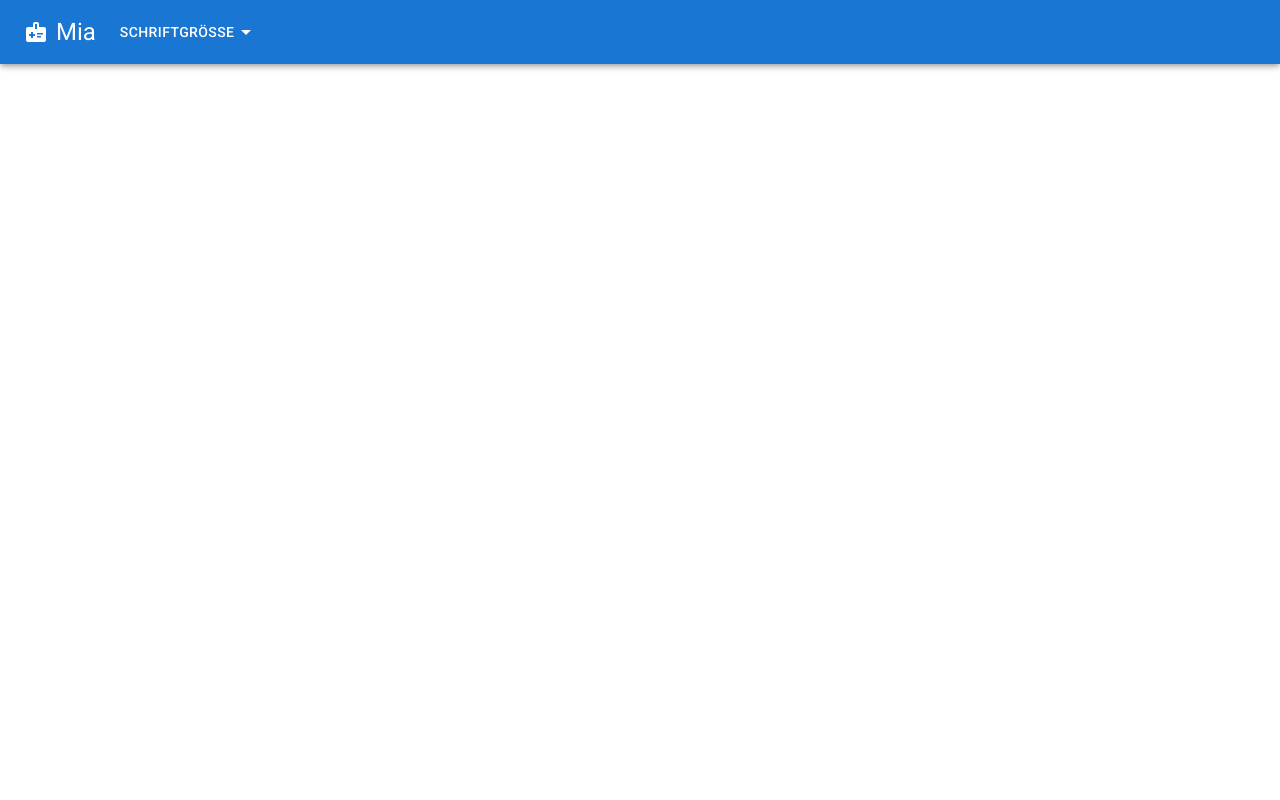
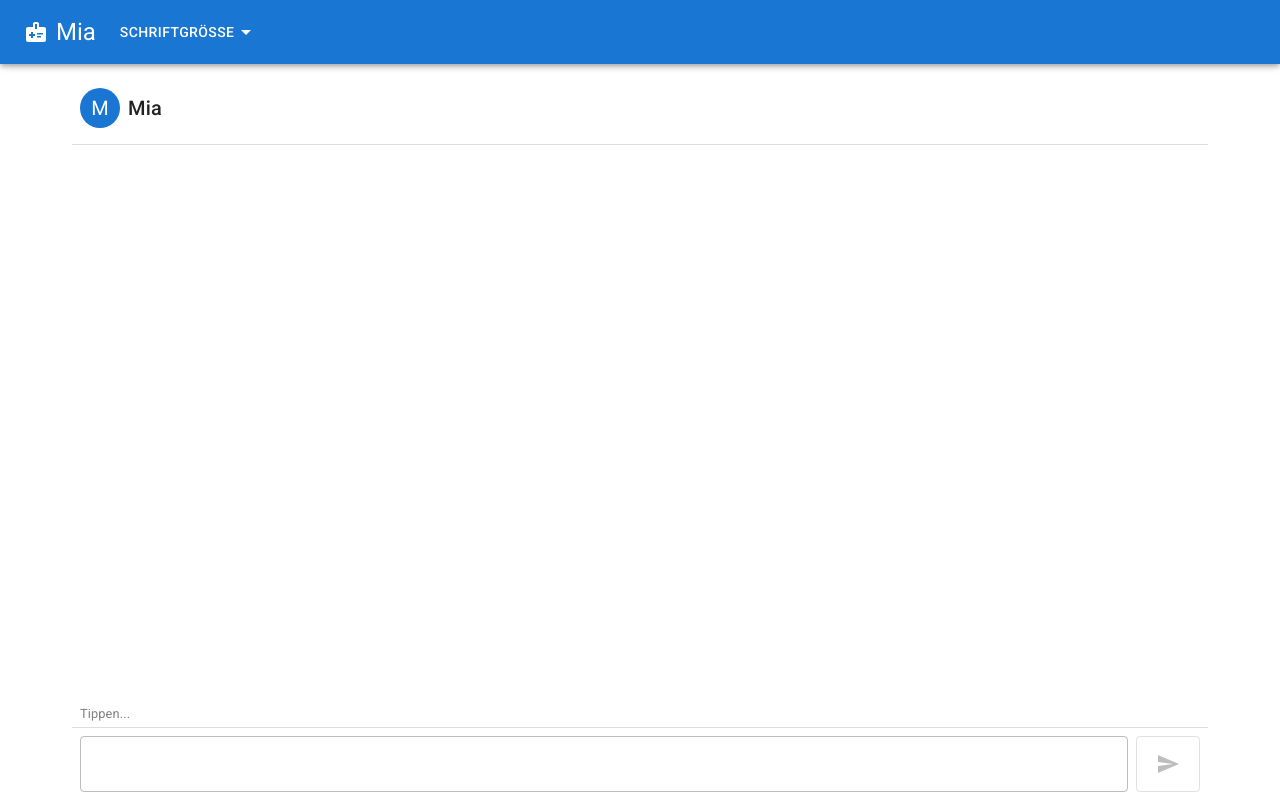
Before and after one commit to innosuisse-smaragd/dmia, a React (Vite) app in the folder src/main/js/: page / in a window 1280 px wide. Built offline with nearby package versions, Linux system fonts and the light colour scheme.

Commit message:
add basic html for authentication

```diff
--- a/src/main/js/src/components/Chat/Chat.jsx
+++ b/src/main/js/src/components/Chat/Chat.jsx
@@ -372,7 +372,6 @@ function Chat() {
 
   return (
     <Stack sx={{ width: "100%", maxWidth: 1200, px: 4 }}>
-      {/* ----- Chat Header ----- */}
       <ChatHeader />
 
       {/* ----- Chat Content ----- */}
--- /dev/null
+++ b/src/main/js/src/components/Onboarding/Onboarding.jsx
@@ -0,0 +1,60 @@
+import { useEffect, useState } from "react";
+import { Stack, Typography } from "@mui/material";
+import ChatHeader from "../Chat/ChatHeader";
+import ChatInput from "../Chat/ChatInput";
+
+function Onboarding() {
+  const [inputDisabled, setInputDisabled] = useState(true);
+
+  useEffect(() => {
+    let objDiv = document.getElementById("auto-scroll");
+    objDiv.scrollIntoView();
+  });
+
+  const handleNewMessage = (message) => {
+    console.log("hello");
+  };
+
+  const renderInputField = () => {
+    return (
+      <ChatInput
+        onClick={handleNewMessage}
+        isDisabled={inputDisabled}
+        setInputDisabled={setInputDisabled}
+      />
+    );
+  };
+
+  return (
+    <Stack sx={{ width: "100%", maxWidth: 1200, px: 4 }}>
+      <ChatHeader />
+
+      {/* ----- Chat Content ----- */}
+      <Stack
+        sx={{
+          mt: 4,
+          pl: 1,
+          pr: 2,
+          flex: 1,
+          maxHeight: "100%",
+          overflowY: "scroll",
+        }}
+        id="chat-content"
+      >
+        <div id="auto-scroll"></div>
+      </Stack>
+      {inputDisabled ? (
+        <Typography
+          sx={{ pl: "8px", pb: "4px", color: "grey", fontSize: ".8rem" }}
+        >
+          Tippen...
+        </Typography>
+      ) : (
+        ""
+      )}
+      {renderInputField()}
+    </Stack>
+  );
+}
+
+export default Onboarding;
--- a/src/main/js/src/routes/HomeRoute.jsx
+++ b/src/main/js/src/routes/HomeRoute.jsx
@@ -6,6 +6,7 @@ import NavBar from "../components/Page/NavBar";
 import { useState } from "react";
 import { login } from "../api/authentication";
 import { fetchTasks } from "../api/tasks";
+import Onboarding from "../components/Onboarding/Onboarding";
 
 function HomeRoute() {
   const navigate = useNavigate();
@@ -43,11 +44,13 @@ function HomeRoute() {
         }),
       }}
     >
-      <Box width="100%" height="100%" padding="5rem">
+      <Box width="100%" height="100%">
         <Box height="10%">
           <NavBar />
         </Box>
-        <Box display="flex" justifyContent="center" height="90%"></Box>
+        <Box display="flex" justifyContent="center" height="90%">
+          <Onboarding />
+        </Box>
       </Box>
     </Box>
   );
```
